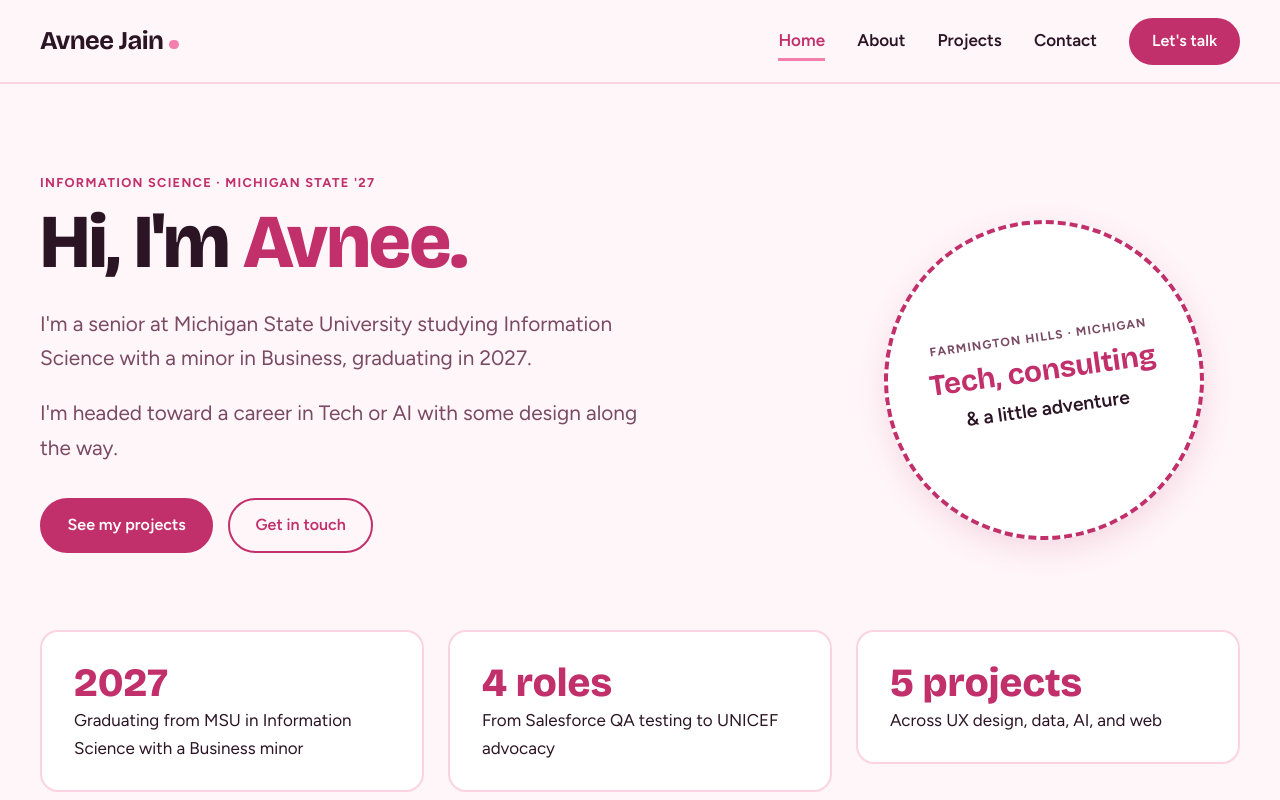
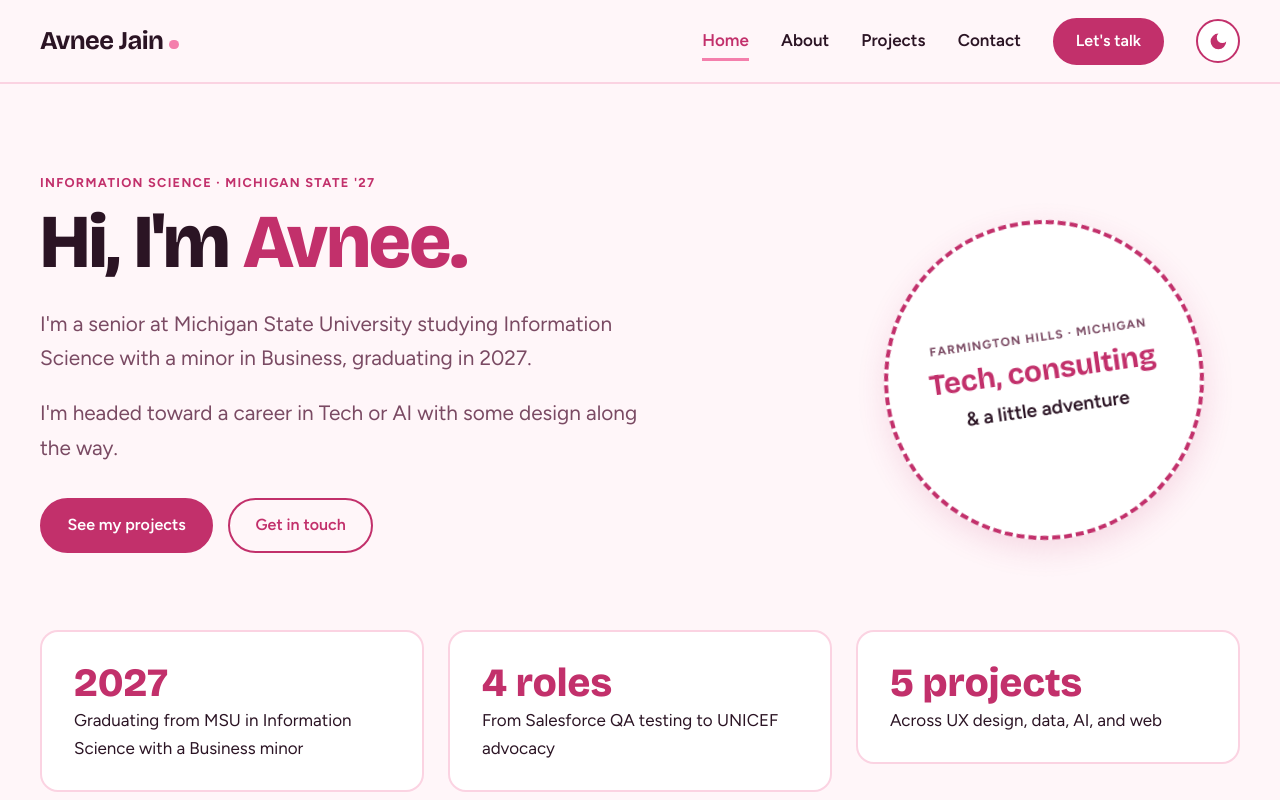
Before and after one commit to avneejain1/HTML-Portfolio, a plain HTML site: page index.html in a window 1280 px wide. Shown: the top 800 px of the page. Drawn offline with nearby package versions, Linux system fonts and the light colour scheme.

Commit message:
Added dark/light mode toggle and ScrollReveal

```diff
--- a/index.html
+++ b/index.html
@@ -14,6 +14,12 @@
   <meta property="og:description" content="Information Science senior at Michigan State, headed towards tech and AI.">
 
   <link rel="stylesheet" href="styles.css">
+
+  <!-- Dark/light mode: loads first so the saved theme applies before the page paints -->
+  <script src="theme.js"></script>
+  <!-- ScrollReveal (3rd-party library from a CDN) and my settings for it -->
+  <script src="https://unpkg.com/scrollreveal@4.0.9/dist/scrollreveal.min.js" defer></script>
+  <script src="reveal.js" defer></script>
 </head>
 <body id="top">
   <a href="#main">Skip to main content</a>
@@ -28,6 +34,18 @@
         <li><a href="#projects">Projects</a></li>
         <li><a href="#contact">Contact</a></li>
         <li><a class="button" href="#contact">Let's talk</a></li>
+        <li>
+          <button type="button" class="theme-toggle" id="theme-toggle" aria-pressed="false">
+            <span class="visually-hidden">Dark mode</span>
+            <svg class="icon-moon" viewBox="0 0 24 24" aria-hidden="true" focusable="false">
+              <path fill="currentColor" d="M12 3a6 6 0 0 0 9 9 9 9 0 1 1-9-9z"/>
+            </svg>
+            <svg class="icon-sun" viewBox="0 0 24 24" aria-hidden="true" focusable="false">
+              <circle cx="12" cy="12" r="4.5" fill="currentColor"/>
+              <path fill="none" stroke="currentColor" stroke-width="2" stroke-linecap="round" d="M12 2v2.5M12 19.5V22M2 12h2.5M19.5 12H22M4.9 4.9l1.8 1.8M17.3 17.3l1.8 1.8M4.9 19.1l1.8-1.8M17.3 6.7l1.8-1.8"/>
+            </svg>
+          </button>
+        </li>
       </ul>
     </nav>
   </header>
--- /dev/null
+++ b/reveal.js
@@ -0,0 +1,42 @@
+/* ScrollReveal settings: sections fade and slide in as you scroll down the page.
+   Library: https://scrollrevealjs.org (loaded from the unpkg CDN in index.html) */
+(function () {
+  // If the CDN didn't load, do nothing: everything simply stays visible
+  if (typeof window.ScrollReveal === "undefined") {
+    return;
+  }
+
+  // Respect visitors who ask their device for less motion
+  if (window.matchMedia("(prefers-reduced-motion: reduce)").matches) {
+    return;
+  }
+
+  var sr = ScrollReveal({
+    distance: "32px",
+    duration: 800,
+    easing: "cubic-bezier(0.22, 1, 0.36, 1)",
+    origin: "bottom",
+    viewFactor: 0.15,
+    // cleanup removes ScrollReveal's inline styles after each reveal, so my CSS
+    // hover effects (card lift, button lift) and the theme fade keep working
+    cleanup: true
+  });
+
+  // Hero
+  sr.reveal(".hero-text", { origin: "left" });
+  sr.reveal(".stamp", { delay: 250, scale: 0.8 });
+  sr.reveal(".facts li", { interval: 120 });
+
+  // About
+  sr.reveal("#about > .eyebrow, #about > h2, #about > .lead", { interval: 100 });
+  sr.reveal(".experience details", { interval: 100 });
+  sr.reveal(".sidebar .card", { origin: "right", interval: 150 });
+
+  // Projects
+  sr.reveal("#projects > .eyebrow, #projects > h2, #projects > .lead", { interval: 100 });
+  sr.reveal("#projects article", { interval: 120 });
+
+  // Contact
+  sr.reveal(".contact-info", { origin: "left" });
+  sr.reveal("#contact form", { origin: "right", delay: 150 });
+})();
--- a/styles.css
+++ b/styles.css
@@ -11,6 +11,16 @@
   --color-gold: #ffe58a;
   --color-white: #ffffff;
   --color-muted: #7a4a63;
+
+  /* Role tokens: these are what flip between light and dark mode */
+  --color-surface: #ffffff;
+  --color-on-accent: #ffffff;
+  --color-border: #fbd3e2;
+  --color-highlight: #ffe58a;
+  --footer-bg: #2b1424;
+  --footer-text: #fbd3e2;
+  --footer-link: #ffffff;
+  --shadow-img: 0 6px 20px rgba(43, 20, 36, 0.18);
 
   --font-display: "Bricolage Grotesque", "Arial Black", sans-serif;
   --font-body: "Figtree", "Helvetica Neue", Arial, sans-serif;
@@ -61,7 +71,7 @@ body > a[href="#main"]:focus {
   top: 1rem;
   padding: 0.75rem 1.25rem;
   background: var(--color-pink);
-  color: var(--color-white);
+  color: var(--color-on-accent);
   font-weight: 700;
   border-radius: var(--radius-pill);
   box-shadow: var(--shadow-card-hover);
@@ -133,7 +143,7 @@ button[type="submit"] {
   border: 2px solid var(--color-pink);
   border-radius: var(--radius-pill);
   background-color: var(--color-pink);
-  color: var(--color-white);
+  color: var(--color-on-accent);
   font-family: var(--font-body);
   font-size: 1rem;
   font-weight: 600;
@@ -147,7 +157,7 @@ button[type="submit"] {
 button[type="submit"]:hover {
   background-color: var(--color-pink-dark);
   border-color: var(--color-pink-dark);
-  color: var(--color-white);
+  color: var(--color-on-accent);
   box-shadow: var(--shadow-card);
   transform: translateY(-2px);
 }
@@ -171,7 +181,7 @@ header {
   display: flow-root;
   padding: 1.1rem var(--gutter);
   background-color: var(--color-paper);
-  border-bottom: 2px solid var(--color-pink-soft);
+  border-bottom: 2px solid var(--color-border);
 }
 
 .logo {
@@ -240,7 +250,7 @@ main > section {
 }
 
 main > section + section {
-  border-top: 2px solid var(--color-pink-soft);
+  border-top: 2px solid var(--color-border);
 }
 
 /* ---------- Hero ---------- */
@@ -283,7 +293,7 @@ main > section + section {
   padding: 6.5rem 2rem 0;
   border: 4px dashed var(--color-pink);
   border-radius: 50%;
-  background-color: var(--color-white);
+  background-color: var(--color-surface);
   box-shadow: var(--shadow-card);
   text-align: center;
   transform: rotate(-8deg);
@@ -330,9 +340,9 @@ main > section + section {
   width: calc((100% - 3rem) / 3);
   margin-right: 1.5rem;
   padding: 1.75rem 2rem;
-  border: 2px solid var(--color-pink-soft);
+  border: 2px solid var(--color-border);
   border-radius: var(--radius-large);
-  background-color: var(--color-white);
+  background-color: var(--color-surface);
 }
 
 .facts li:last-child {
@@ -369,9 +379,9 @@ main > section + section {
 details {
   margin-bottom: 1rem;
   padding: 1.35rem 1.75rem;
-  border: 2px solid var(--color-pink-soft);
+  border: 2px solid var(--color-border);
   border-radius: var(--radius-large);
-  background-color: var(--color-white);
+  background-color: var(--color-surface);
   transition: border-color 0.2s ease, box-shadow 0.2s ease;
 }
 
@@ -457,7 +467,7 @@ ul li::marker {
   margin-bottom: 1.5rem;
   padding: 1.75rem;
   border-radius: var(--radius-large);
-  background-color: var(--color-white);
+  background-color: var(--color-surface);
   box-shadow: var(--shadow-card);
 }
 
@@ -499,7 +509,7 @@ dd {
 }
 
 .off-hours {
-  background-color: var(--color-gold);
+  background-color: var(--color-highlight);
   box-shadow: none;
 }
 
@@ -525,15 +535,17 @@ dd {
 }
 
 #projects article {
+  position: relative;
+  top: 0;
   float: left;
   width: calc((100% - 3rem) / 3);
   margin: var(--space-md) 1.5rem 0 0;
   padding: 1.75rem;
   border: 2px solid transparent;
   border-radius: var(--radius-large);
-  background-color: var(--color-white);
+  background-color: var(--color-surface);
   box-shadow: var(--shadow-card);
-  transition: transform 0.25s ease, box-shadow 0.25s ease, border-color 0.25s ease;
+  transition: top 0.25s ease, box-shadow 0.25s ease, border-color 0.25s ease;
 }
 
 #projects article:nth-of-type(3n) {
@@ -547,7 +559,8 @@ dd {
 #projects article:hover {
   border-color: var(--color-pink-bright);
   box-shadow: var(--shadow-card-hover);
-  transform: translateY(-6px);
+  /* Lift with "top" instead of "transform" so it never collides with ScrollReveal's inline transform */
+  top: -6px;
 }
 
 #projects article .tags {
@@ -584,9 +597,9 @@ figure {
 img {
   max-width: 100%;
   height: auto;
-  border: 8px solid var(--color-white);
+  border: 8px solid var(--color-surface);
   border-radius: var(--radius-small);
-  box-shadow: 0 6px 20px rgba(43, 20, 36, 0.18);
+  box-shadow: var(--shadow-img);
 }
 
 figcaption {
@@ -627,9 +640,9 @@ address ul {
 address li {
   margin-bottom: 1rem;
   padding: 1rem 1.25rem;
-  border: 2px solid var(--color-pink-soft);
+  border: 2px solid var(--color-border);
   border-radius: var(--radius-large);
-  background-color: var(--color-white);
+  background-color: var(--color-surface);
   transition: border-color 0.2s ease;
 }
 
@@ -657,7 +670,7 @@ form {
   width: 48%;
   padding: 2.25rem 2.5rem;
   border-radius: var(--radius-large);
-  background-color: var(--color-white);
+  background-color: var(--color-surface);
   box-shadow: var(--shadow-card);
 }
 
@@ -692,9 +705,9 @@ textarea {
   width: 100%;
   margin-top: 0.4rem;
   padding: 0.85rem 1.1rem;
-  border: 2px solid var(--color-pink-soft);
+  border: 2px solid var(--color-border);
   border-radius: var(--radius-small);
-  background-color: var(--color-white);
+  background-color: var(--color-surface);
   color: var(--color-ink);
   font-family: var(--font-body);
   font-size: 1rem;
@@ -717,12 +730,12 @@ textarea:focus-visible {
 footer {
   display: flow-root;
   padding: var(--space-xl) var(--gutter);
-  background-color: var(--color-ink);
-  color: var(--color-pink-soft);
+  background-color: var(--footer-bg);
+  color: var(--footer-text);
 }
 
 footer a {
-  color: var(--color-white);
+  color: var(--footer-link);
   font-weight: 600;
   text-decoration: none;
 }
@@ -742,7 +755,7 @@ footer :focus-visible {
 
 .footer-brand strong {
   display: block;
-  color: var(--color-white);
+  color: var(--footer-link);
   font-family: var(--font-display);
   font-size: 1.6rem;
 }
@@ -773,6 +786,110 @@ footer :focus-visible {
 
 .back-to-top a {
   color: var(--color-gold);
+}
+
+/* ---------- Dark mode ----------
+   theme.js sets data-theme="dark" on <html>. Only the color tokens change,
+   so every component picks up the inverse palette automatically. */
+:root[data-theme="dark"] {
+  color-scheme: dark;
+  --color-ink: #fbeaf1;
+  --color-paper: #1c0d17;
+  --color-pink: #ff86b4;
+  --color-pink-dark: #ffb8d3;
+  --color-pink-soft: #4a2139;
+  --color-muted: #d4aec1;
+
+  --color-surface: #2a1522;
+  --color-on-accent: #22101b;
+  --color-border: #5a2a46;
+  --color-highlight: #3b2d0e;
+  --footer-bg: #12080f;
+  --footer-text: #e8c6d6;
+  --footer-link: #ffffff;
+  --shadow-card: 0 10px 30px rgba(0, 0, 0, 0.45);
+  --shadow-card-hover: 0 18px 44px rgba(0, 0, 0, 0.6);
+  --shadow-img: 0 6px 20px rgba(0, 0, 0, 0.5);
+}
+
+:root[data-theme="light"] {
+  color-scheme: light;
+}
+
+/* Smoothly fade between themes */
+body,
+header,
+.stamp,
+.facts li,
+details,
+.card,
+#projects article,
+address li,
+form,
+input,
+textarea,
+footer {
+  transition-property: background-color, color, border-color, box-shadow, top;
+  transition-duration: 0.3s;
+  transition-timing-function: ease;
+}
+
+/* ---------- Theme toggle button ---------- */
+.visually-hidden {
+  position: absolute;
+  width: 1px;
+  height: 1px;
+  padding: 0;
+  margin: -1px;
+  overflow: hidden;
+  clip: rect(0, 0, 0, 0);
+  white-space: nowrap;
+  border: 0;
+}
+
+.theme-toggle {
+  position: relative;
+  width: 2.75rem;
+  height: 2.75rem;
+  padding: 0;
+  border: 2px solid var(--color-pink);
+  border-radius: 50%;
+  background-color: var(--color-surface);
+  color: var(--color-pink);
+  cursor: pointer;
+  vertical-align: middle;
+  transition: background-color 0.3s ease, color 0.3s ease, transform 0.3s ease;
+}
+
+.theme-toggle:hover {
+  background-color: var(--color-pink-soft);
+  transform: rotate(-15deg);
+}
+
+.theme-toggle svg {
+  position: absolute;
+  top: 50%;
+  left: 50%;
+  width: 1.3rem;
+  height: 1.3rem;
+  margin: -0.65rem 0 0 -0.65rem;
+  transition: opacity 0.3s ease, transform 0.4s ease;
+}
+
+/* Light mode shows the moon ("switch to dark"); dark mode shows the sun */
+.theme-toggle .icon-sun {
+  opacity: 0;
+  transform: rotate(-90deg) scale(0.5);
+}
+
+:root[data-theme="dark"] .theme-toggle .icon-sun {
+  opacity: 1;
+  transform: none;
+}
+
+:root[data-theme="dark"] .theme-toggle .icon-moon {
+  opacity: 0;
+  transform: rotate(90deg) scale(0.5);
 }
 
 /* ---------- Smaller screens ---------- */
--- /dev/null
+++ b/theme.js
@@ -0,0 +1,56 @@
+/* Dark/light mode toggle
+   - Starts in the visitor's saved choice, or their system setting if they haven't chosen yet
+   - Saves the choice in localStorage so it sticks between visits
+   - Sets data-theme on <html>; styles.css swaps the color tokens from there */
+(function () {
+  var root = document.documentElement;
+  var STORAGE_KEY = "avnee-portfolio-theme";
+  var systemDark = window.matchMedia("(prefers-color-scheme: dark)");
+
+  function getSaved() {
+    try {
+      return localStorage.getItem(STORAGE_KEY);
+    } catch (error) {
+      return null; // storage blocked (private browsing, etc.)
+    }
+  }
+
+  function save(theme) {
+    try {
+      localStorage.setItem(STORAGE_KEY, theme);
+    } catch (error) {
+      // ignore: the toggle still works for this visit
+    }
+  }
+
+  function apply(theme) {
+    root.setAttribute("data-theme", theme);
+    var button = document.getElementById("theme-toggle");
+    if (button) {
+      var isDark = theme === "dark";
+      button.setAttribute("aria-pressed", String(isDark));
+      button.title = isDark ? "Switch to light mode" : "Switch to dark mode";
+    }
+  }
+
+  // Runs in <head>, before the page paints, so there's no flash of the wrong theme
+  apply(getSaved() || (systemDark.matches ? "dark" : "light"));
+
+  // If the visitor never picked a theme, follow their system setting when it changes
+  systemDark.addEventListener("change", function (event) {
+    if (!getSaved()) {
+      apply(event.matches ? "dark" : "light");
+    }
+  });
+
+  document.addEventListener("DOMContentLoaded", function () {
+    var button = document.getElementById("theme-toggle");
+    apply(root.getAttribute("data-theme")); // sync the button's state and label
+
+    button.addEventListener("click", function () {
+      var next = root.getAttribute("data-theme") === "dark" ? "light" : "dark";
+      apply(next);
+      save(next);
+    });
+  });
+})();
```
Also changed, not shown: 1 other file.
